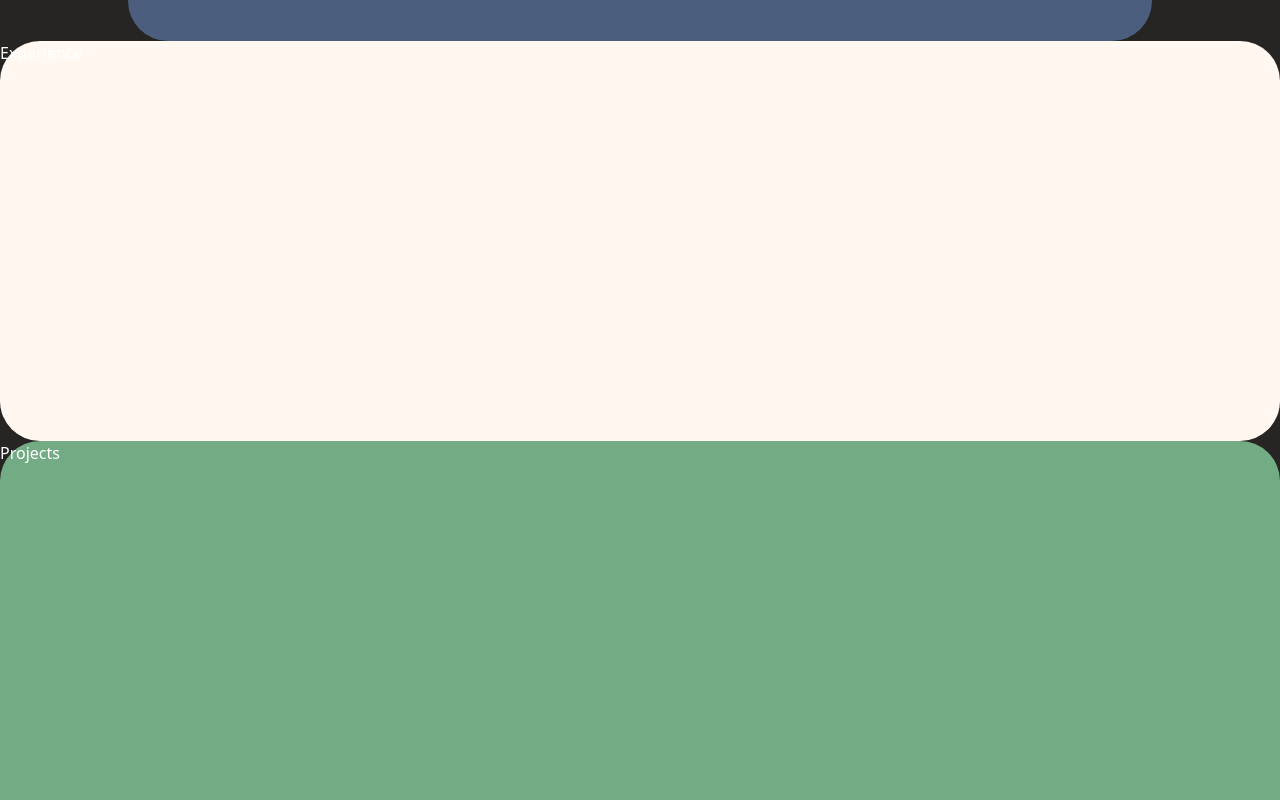
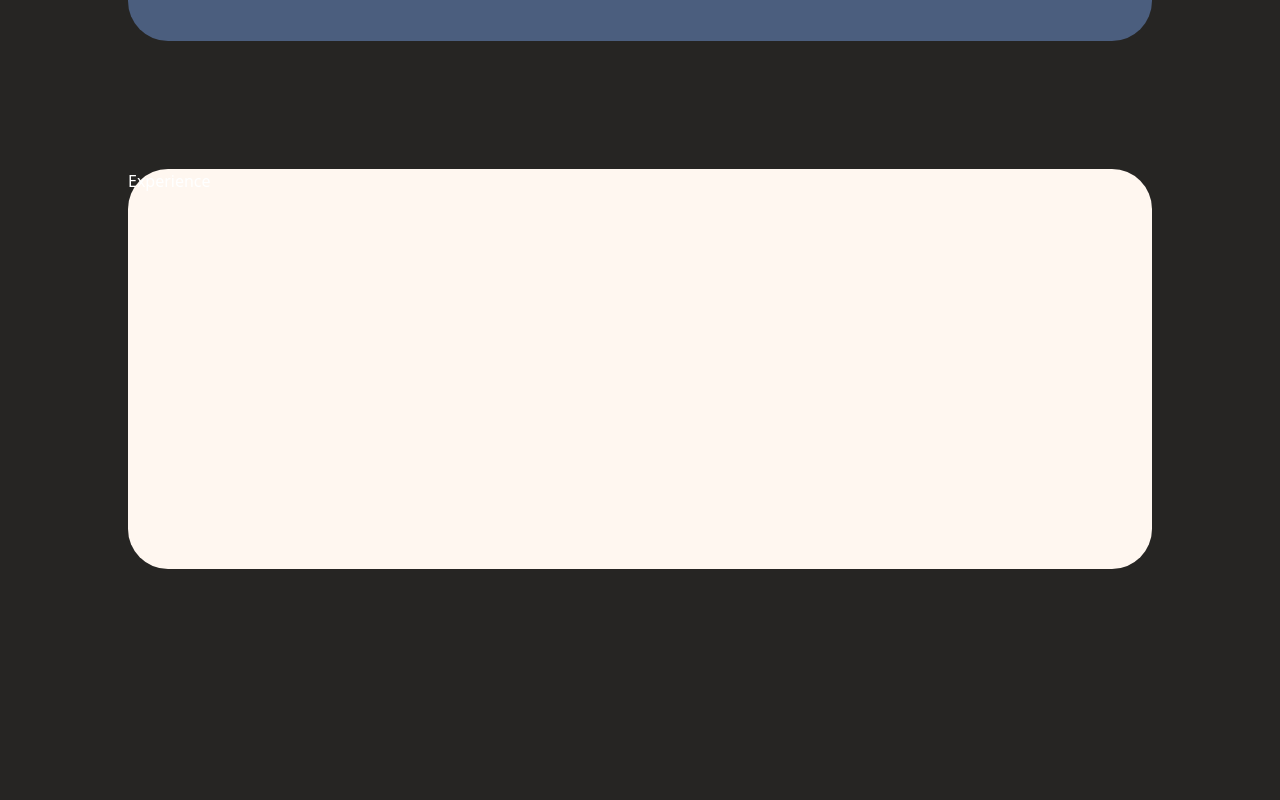
Before and after one commit to cjpaguia8/portfolio-website, a React (Vite) app: page / in a window 1280 px wide. Shown: the part 2129-2929 px from the top of the page. Built offline with nearby package versions, Linux system fonts and the light colour scheme; a web font is replaced by a local one.

Commit message:
art page. need to rework navbar

```diff
--- a/src/App.jsx
+++ b/src/App.jsx
@@ -1,7 +1,6 @@
 import {BrowserRouter as Router, Routes, Route } from "react-router-dom";
 import Homepage from "./Pages/Homepage/Homepage.jsx";
-import Experience from "./Pages/Experience/Experience.jsx";
-import Projects from "./Pages/Projects/Projects.jsx";
+import Art from "./Pages/Art/Art.jsx";
 import Navbar from "./Components/Navbar/Navbar.jsx";
 import styles from "./App.module.css";
 import Landing from "./Components/Landing/Landing.jsx";
@@ -16,8 +15,7 @@ function App() {
     <Router>
       <Routes>
         <Route path="/" element={ <Homepage /> } />
-        <Route path="/experience" element={ <Experience /> } />
-        <Route path="/projects" element={ <Projects /> } />
+        <Route path="/art" element={ <Art /> } />
       </Routes>
     </Router>
     </div>
--- a/src/Components/Experience/Experience.module.css
+++ b/src/Components/Experience/Experience.module.css
@@ -1,7 +1,8 @@
 
 .experience {
-    width: 100%;
+    width: 80%;
     height: 50vh;
     background-color: var(--color-text);
     border-radius: 40px;
+    margin: 10% auto;
 }
--- a/src/Components/Navbar/Navbar.module.css
+++ b/src/Components/Navbar/Navbar.module.css
@@ -11,7 +11,7 @@
     align-items: center;
     justify-content: space-between;
     padding: 0;
-    width: 100%;
+    width: 100vw;
     /* padding: 20px 2.5% 20px; */
     /* padding-top: 61px; */
     z-index: 2;
--- a/src/Components/Projects/Projects.module.css
+++ b/src/Components/Projects/Projects.module.css
@@ -1,7 +1,9 @@
 
 .projects {
-    width: 100%;
+    width: 80%;
     height: 50vh;
     background-color: var(--color-green);
     border-radius: 40px;
+    margin: 10% auto;
+
 }
--- /dev/null
+++ b/src/Pages/Art/Art.jsx
@@ -0,0 +1,16 @@
+import styles from "./Art.module.css";
+
+const Art = () => {
+    return (
+        <div className={styles.art}>
+            {/* <Landing />
+            <Bar />
+            <AboutMe />
+            <Skills />
+            <Experience />
+            <Projects /> */}
+        </div>
+    );
+};
+
+export default Art;
--- /dev/null
+++ b/src/Pages/Art/Art.module.css
@@ -0,0 +1,8 @@
+.art {
+    display: flex;
+    background-color: var(--color-bg);
+    width: 100%;
+    flex-direction: column;
+    justify-content: center;
+    color: white;
+}
```
Also changed, not shown: src/Components/Experience/Experience.jsx (line endings or trailing spaces).
